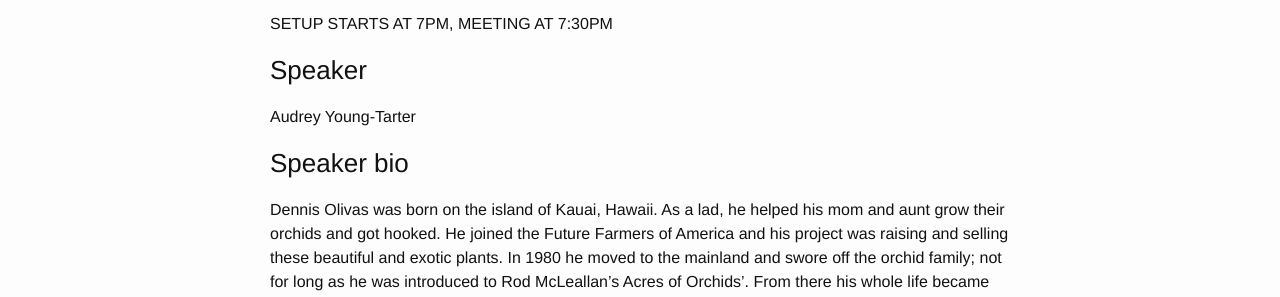
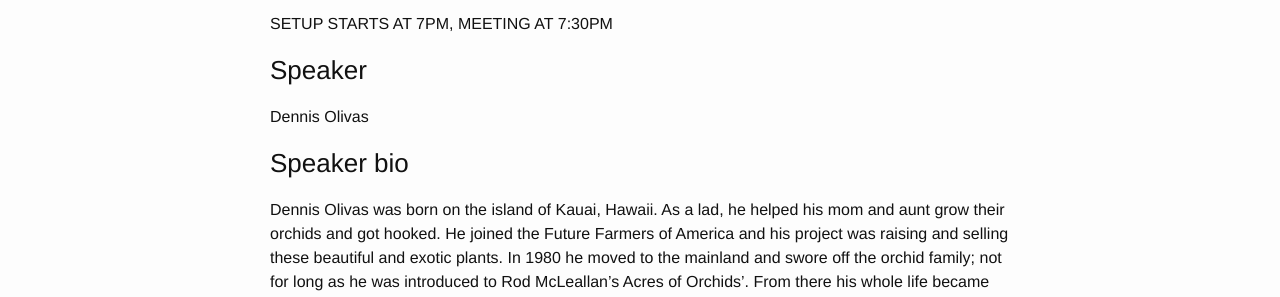
Before and after one commit to malihini/malihini.github.io, a Jekyll site: the page built from meeting/_posts/2025-09-12-meeting.md, in a window 1280 px wide. Shown: the part 373-670 px from the top of the page. Built offline with Jekyll 4.4.1, drawn with Linux system fonts in a browser that asks for light colours.

Commit message:
Update 2025-09-12-meeting.md

```diff
--- a/meeting/_posts/2025-09-12-meeting.md
+++ b/meeting/_posts/2025-09-12-meeting.md
@@ -11,7 +11,7 @@ Santa Clara, CA 95050<br/>
 SETUP STARTS AT 7PM, MEETING AT 7:30PM
 
 ### Speaker <br/>
-Audrey Young-Tarter
+Dennis Olivas
 
 ### Speaker bio
 Dennis Olivas was born on the island of Kauai, Hawaii. As a lad, he helped his mom and aunt grow their orchids and got hooked. He joined the Future Farmers of America and his project was raising and selling these beautiful and exotic plants. In 1980 he moved to the mainland and swore off the orchid family; not for long as he was introduced to Rod McLeallan’s Acres of Orchids’. From there his whole life became one downward spiral. First he fills his home with upwards of 6,000 plants. Later he leased a greenhouse space for his ever burgeoning orchid collection. Glutton for punishment, his collection grew overflowing the 3,000 sq. ft. greenhouse in Half Moon Bay.
```
